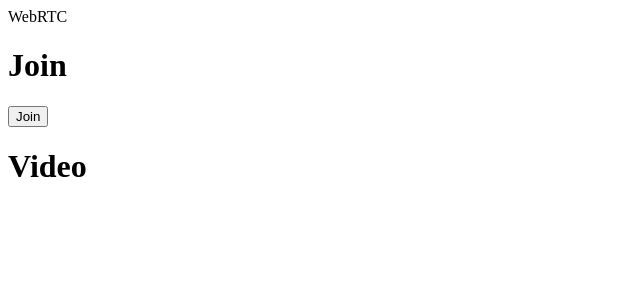
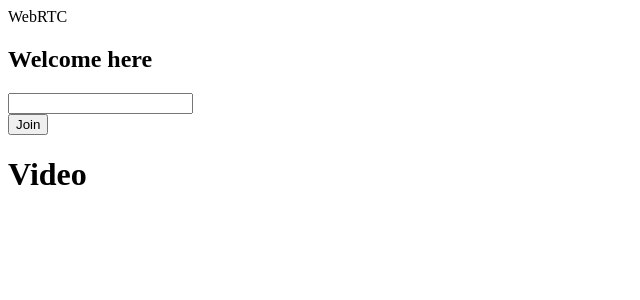
Before and after one commit to gerry9009/webrtc, a React (Create React App) app: page /#/join in a window 1280 px wide. Shown: the top 300 px of the page, without its empty margins (0-640 px from the left). Built offline with nearby package versions, Linux system fonts and the light colour scheme; no server answers.

Commit message:
initialize socket connection with server

```diff
--- a/src/Context.js
+++ b/src/Context.js
@@ -14,10 +14,6 @@ const ContextProvider = ({ children }) => {
   const myVideo = useRef({ srcObject: null });
   const otherVideo = useRef({ srcObject: null });
 
-  useEffect(() => {
-    getInputDevices();
-  }, []);
-
   // create user profile
   const [user, setUser] = useState({
     name: null, // set in the Profile.jsx
@@ -33,6 +29,13 @@ const ContextProvider = ({ children }) => {
     peerSignal: null,
     stream: null,
   });
+
+  const socket = useRef();
+  const peer = useRef();
+
+  useEffect(() => {
+    getInputDevices();
+  }, []);
 
   // set User's name with a function
   const setUserName = (name) => {
@@ -77,9 +80,42 @@ const ContextProvider = ({ children }) => {
       });
   };
 
+  const initializeSocket = (name) => {
+    // 2-initialize socket server
+    socket.current = io("http://localhost:8000/");
+
+    // 5-receive socket message with user socket id
+    socket.current.on("connected", (socketID) => {
+      setUser({ ...user, socketID, name });
+    });
+  };
+
+  const callUser = (calledUserID) => {
+    // 6-create caller user peer
+    peer.current = new Peer({
+      initiator: true,
+      trickle: false,
+      stream: user.stream,
+    });
+
+    //7-send user's peer signal to the called user
+    peer.current.on("signal", (peerSignal) => {
+      setUser({ ...user, peerSignal });
+      socket.current.emit("callOtherUser", calledUserID, user, peerSignal);
+    });
+
+    peer.current.on("stream", (stream) => {
+      otherVideo.current.srcObject = stream;
+    });
+  };
+
+  const answerCall = () => {};
+
   return (
     <ServerContext.Provider
       value={{
+        user,
+        otherUser,
         myAudioDevices,
         myVideoDevices,
         audioID,
@@ -89,6 +125,10 @@ const ContextProvider = ({ children }) => {
         myVideo,
         otherVideo,
         createUserStream,
+        setUserName,
+        initializeSocket,
+        callUser,
+        answerCall,
       }}
     >
       {children}
--- a/src/components/2_profile/Profile.jsx
+++ b/src/components/2_profile/Profile.jsx
@@ -13,6 +13,7 @@ const Profile = () => {
     setAudioID,
     videoID,
     setVideoID,
+    initializeSocket,
   } = useContext(ServerContext);
 
   const [settledDevices, setSettledDevices] = useState(false);
@@ -28,6 +29,13 @@ const Profile = () => {
   const handleDevicesForm = (e) => {
     e.preventDefault();
     setSettledDevices(true);
+
+    const name =
+      document.getElementById("username").value ||
+      "anonymus" + uuidv4().toString().slice(0, 3);
+
+    //initialize socket here with user name
+    initializeSocket(name);
   };
 
   const RenderAudio = () => {
--- a/src/components/3_join/Join.jsx
+++ b/src/components/3_join/Join.jsx
@@ -1,15 +1,25 @@
-import React from "react";
+import React, { useContext } from "react";
+import { ServerContext } from "../../Context";
 import Video from "../video/Video";
 
 import { Link } from "react-router-dom";
 
 const Join = () => {
+  const { user, callUser } = useContext(ServerContext);
+
+  const handleSubmit = () => {
+    const otherUserID = document.getElementById("join-otherUser").value;
+    callUser(otherUserID);
+  };
+
   return (
     <div className="join">
-      <h1>Join</h1>
-
+      <h2>Welcome here {user.name}</h2>
+      <form onSubmit={(e) => e.preventDefault()}>
+        <input type="text" id="join-otherUser" />
+      </form>
       <Link to="/stream">
-        <button>Join</button>
+        <button onClick={handleSubmit}>Join</button>
       </Link>
       <Video />
     </div>
```
